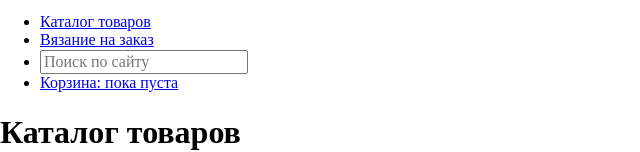
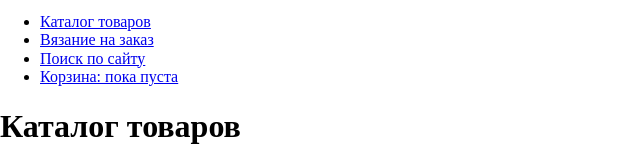
Before and after one commit to xdr3am/1344591-mishka-20, a plain HTML site: page source/catalog.html in a window 1280 px wide. Shown: the part 46-198 px from the top of the page, without its empty margins (0-640 px from the left). Drawn offline with nearby package versions, Linux system fonts and the light colour scheme; files that its build step writes are made by us from their sources.

Commit message:
Выбрал препроцессор Sass, убрал форму поиска

```diff
--- a/source/catalog.html
+++ b/source/catalog.html
@@ -36,18 +36,7 @@
             </li>
             <!-- /.site-list__item -->
             <li class="site-list__item">
-              <form
-                class="site-list__search-form search-form"
-                action="https://echo.htmlacademy.ru"
-                method="get"
-              >
-                <label
-                  ><input
-                    class="search-form__input"
-                    type="search"
-                    placeholder="Поиск по сайту"
-                /></label>
-              </form>
+              <a href="form.html">Поиск по сайту</a>
             </li>
             <!-- /.site-list__item -->
             <li class="site-list__item">
```
Also changed, not shown: source/form.html (+1 -12 lines), source/index.html (+1 -12 lines).
